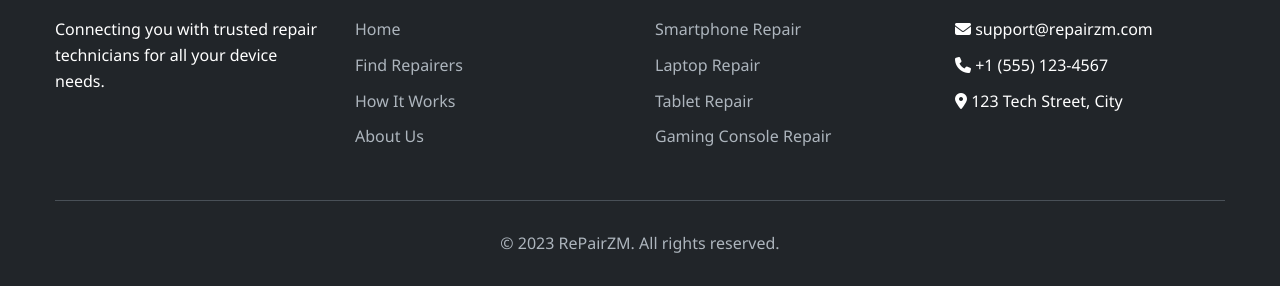
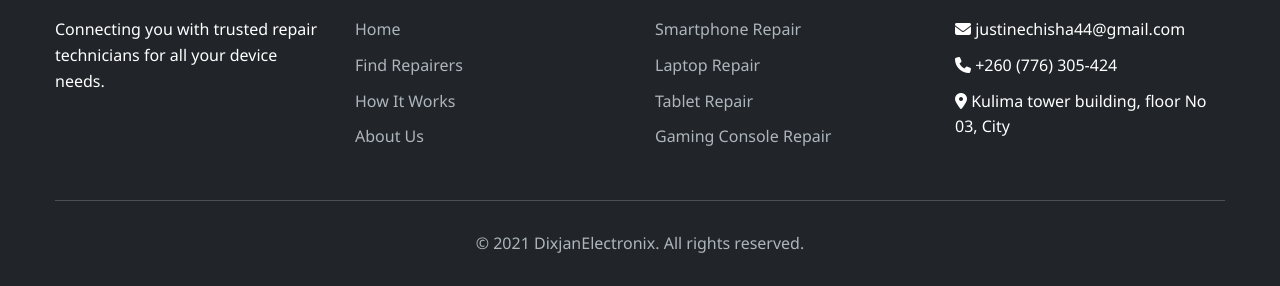
Before and after one commit to chishak/RepairZM, a plain HTML site: page index.html in a window 1280 px wide. Shown: the part 2791-3077 px from the top of the page. Drawn offline with Linux system fonts and the light colour scheme.

```diff
--- a/index.html
+++ b/index.html
@@ -1026,15 +1026,15 @@
                 <div class="footer-column">
                     <h3>Contact Us</h3>
                     <ul class="footer-links">
-                        <li><i class="fas fa-envelope"></i> support@repairzm.com</li>
-                        <li><i class="fas fa-phone"></i> +1 (555) 123-4567</li>
-                        <li><i class="fas fa-map-marker-alt"></i> 123 Tech Street, City</li>
+                        <li><i class="fas fa-envelope"></i> justinechisha44@gmail.com</li>
+                        <li><i class="fas fa-phone"></i> +260 (776) 305-424</li>
+                        <li><i class="fas fa-map-marker-alt"></i> Kulima tower building, floor No 03, City</li>
                     </ul>
                 </div>
             </div>
 
             <div class="copyright">
-                <p>&copy; 2023 RePairZM. All rights reserved.</p>
+                <p>&copy; 2021 DixjanElectronix. All rights reserved.</p>
             </div>
         </div>
     </footer>
```
